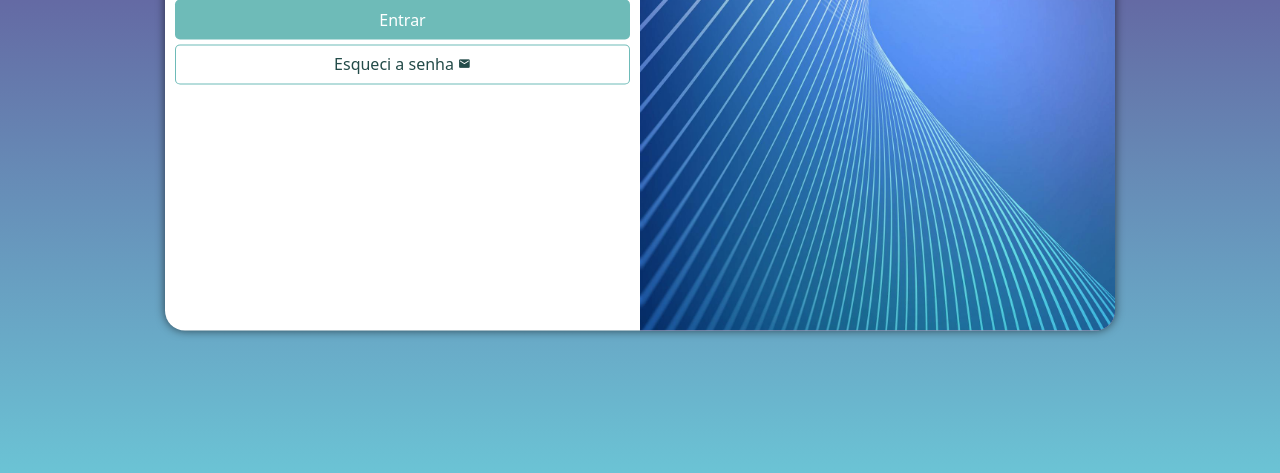
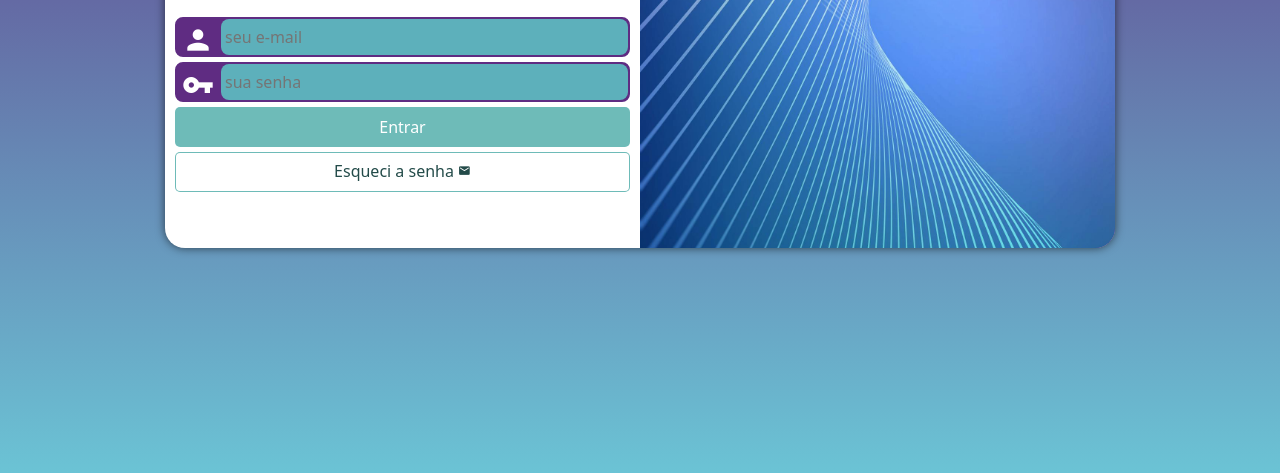
Before and after one commit to claudiopaivadev/projeto-login, a plain HTML site: page index.html in a window 1280 px wide. Shown: the part 327-800 px from the top of the page. Drawn offline with Linux system fonts and the light colour scheme.

Commit message:
configuração dos inputs

```diff
--- a/estilos/media-query.css
+++ b/estilos/media-query.css
@@ -7,6 +7,7 @@
 
     section#login {
         width: 80vw;
+        height: 280px;
     }
     section#login > div#imagem{
         float:left;
@@ -26,6 +27,7 @@
 
     section#login{
         width: 950px;
+        height: 350px;
     }
     section#login > div#imagem{
         float: right;
@@ -40,6 +42,7 @@
         font-family: 2em;
     }
     div#form > p {
-        font-family: 1.2em;
+        font-family: 1em;
+        margin: 20px 0px;
     }
 }
--- a/estilos/style.css
+++ b/estilos/style.css
@@ -29,7 +29,6 @@ section#login{
     position: absolute;
     top: 50%;
     left: 50%;
-    transform: translate(-50%, -50%);
     background-color: white;
     width: 250px;
     height: 515px;
@@ -37,6 +36,7 @@ section#login{
     overflow: hidden;
     box-shadow: 0px 0px 10px rgba(0, 0, 0, 0.603);
 
+    transform: translate(-50%, -50%);
     transition: width 0.3s, height 0.3s;
     transition-timing-function: ease;
 }
@@ -65,11 +65,35 @@ div#form > p {
 
 form > div.campo {
     background-color: #5f2c82;
+    border: 2px solid #5f2c82;
     width: 100%;
     display: block;
     height: 40px;
-    border-radius: 5px;
+    border-radius: 8px;
     margin: 5px 0px;
+}
+
+div.campo > i {
+    /*background-color: black;*/
+    color: white;
+    font-size: 2em;
+    width: 40px;
+    padding: 5px;
+}
+
+div.campo > input {
+    background-color: #5ecec8d0;
+    font-size: 1em;
+    width: calc(100% - 44px);
+    height: 100%;
+    border: 0px;
+    border-radius: 8px;
+    padding: 4px;
+    transform: translateY(-42px) translateX(+44px);
+}
+
+div.campo > input:focus-within {
+    background-color: white;
 }
 
 div.campo > label {
```
